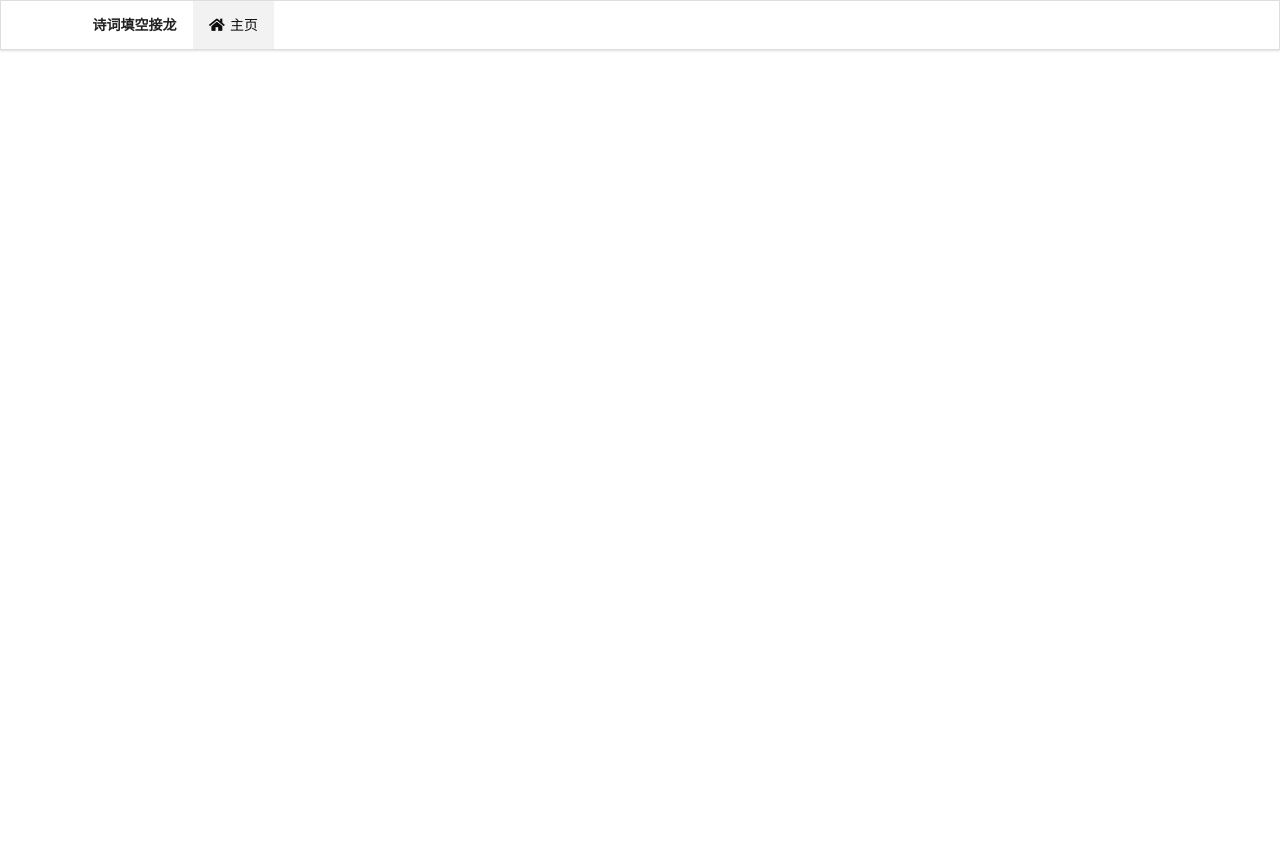
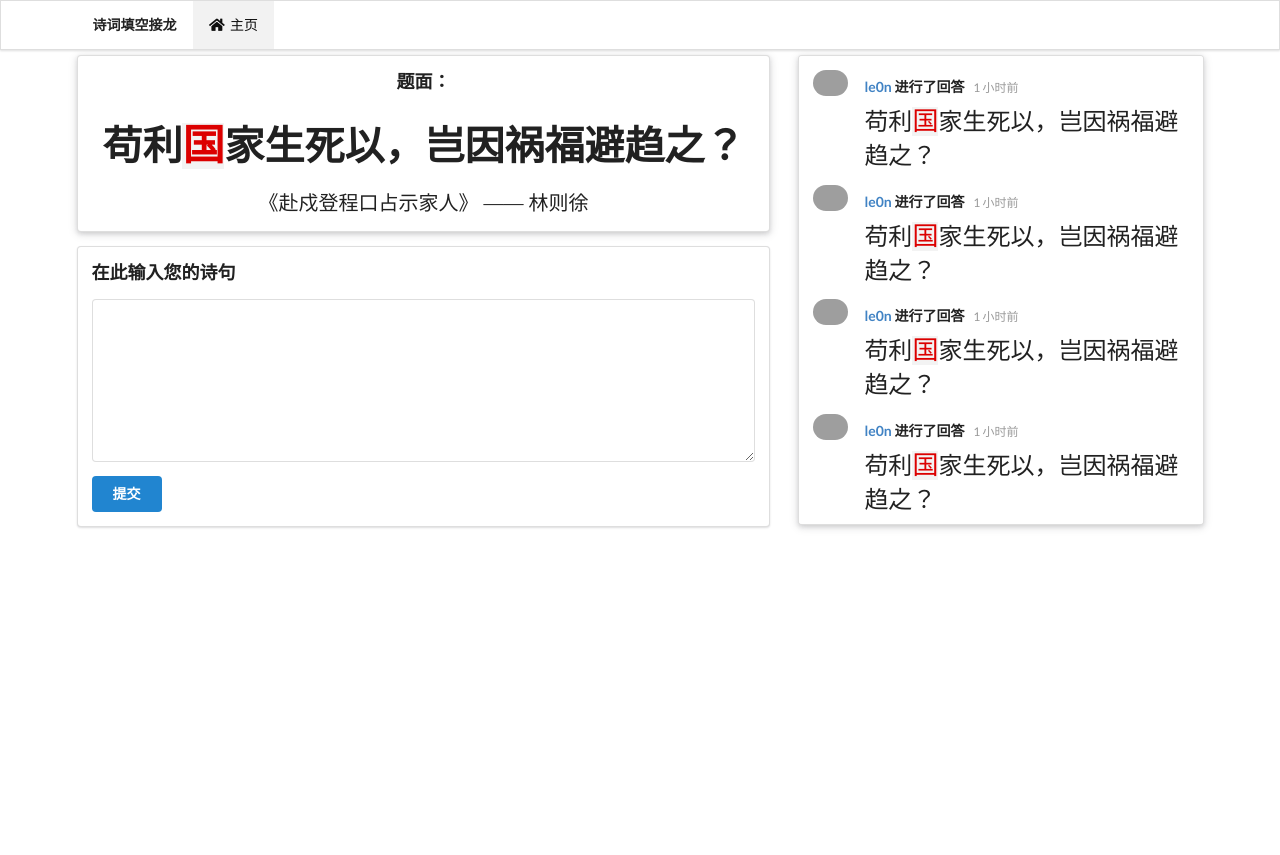
Before and after one commit to poem-snake/poem-snake, a Flask app: page / in a window 1280 px wide. After the commit the page ends 530 px from the top, so only its background shows below. Run offline with Flask 2, Linux system fonts and the light colour scheme; some libraries are stand-ins or nearby versions; some web fonts are replaced; grey boxes are pictures that could not be loaded.

Commit message:
主页前端模型

```diff
--- a/app.py
+++ b/app.py
@@ -105,7 +105,7 @@ def load_user(user_id):
 
 @app.route('/')
 def main():
-    return render_template('base.html')
+    return render_template('index.html')
 
 
 @app.route('/register', methods=['GET', 'POST'])
--- /dev/null
+++ b/static/style.css
@@ -0,0 +1,11 @@
+@font-face {
+    font-family: poem;
+    src: url(./poem.ttf);
+}
+.poem{
+    font-family: poem;
+}
+.now_char{
+    color:rgb(220, 0, 0);
+    background-color: #e5e5e575;
+}
--- a/templates/base.html
+++ b/templates/base.html
@@ -19,6 +19,7 @@
             max-width: 100%;
         }
     </style>
+    <link rel="stylesheet" type="text/css" href="{{url_for('static', filename='style.css')}}">
 </head>
 
 <body>
--- /dev/null
+++ b/templates/index.html
@@ -0,0 +1,279 @@
+{% extends 'base.html' %}
+{% block title %}主页{% endblock %}
+{% block body %}
+<div class="ui two column grid">
+    <div class="two column row">
+        <div class="ten wide column">
+            <div class="ui raised center aligned segment">
+                <h3>题面：</h3>
+                <h2 class="ui center algined header">
+                    <p id="problem" class="poem" style="font-size: 40px;">
+                        苟利<span class="now_char" style="font-size:42px;">国</span>家生死以，岂因祸福避趋之？
+                    </p>
+                </h2>
+                <p class="ui right floated" style="font-size: 20px;font-family:Kaiti;">
+                    <span id="title">《赴戍登程口占示家人》</span>
+                    ——
+                    <span id="author">林则徐</span>
+                </p>
+            </div>
+            <div class="ui container segment">
+                <div class="ui form">
+                    <h3>在此输入您的诗句</h3>
+                    <div class="field">
+                        <textarea rows="4" id="answer" class="poem" style="font-size: 24px;"></textarea>
+                    </div>
+                    <button class="ui primary button" id="submit">提交</button>
+                </div>
+            </div>
+        </div>
+        <div class="six wide column">
+            <div class="ui raised segment"  style="height: 470px;overflow: auto;" >
+                <div class="ui feed" id="history">
+                    <div class="event">
+                        <div class="label">
+                            <img src="https://cdn.luogu.com.cn/upload/usericon/128235.png">
+                        </div>
+                        <div class="content">
+                            <div class="summary">
+                                <a class="user">le0n</a> 进行了回答
+                                <div class="date">1 小时前 </div>
+                            </div>
+                            <div class="extra text">
+                                <p class="poem" style="font-size: 24px;">
+                                    苟利<span class="now_char" style="font-size:26px;">国</span>家生死以，岂因祸福避趋之？
+                                </p>
+                            </div>
+                        </div>
+                    </div>
+                    <div class="event">
+                        <div class="label">
+                            <img src="https://cdn.luogu.com.cn/upload/usericon/128235.png">
+                        </div>
+                        <div class="content">
+                            <div class="summary">
+                                <a class="user">le0n</a> 进行了回答
+                                <div class="date">1 小时前 </div>
+                            </div>
+                            <div class="extra text">
+                                <p class="poem" style="font-size: 24px;">
+                                    苟利<span class="now_char" style="font-size:26px;">国</span>家生死以，岂因祸福避趋之？
+                                </p>
+                            </div>
+                        </div>
+                    </div>
+                    <div class="event">
+                        <div class="label">
+                            <img src="https://cdn.luogu.com.cn/upload/usericon/128235.png">
+                        </div>
+                        <div class="content">
+                            <div class="summary">
+                                <a class="user">le0n</a> 进行了回答
+                                <div class="date">1 小时前 </div>
+                            </div>
+                            <div class="extra text">
+                                <p class="poem" style="font-size: 24px;">
+                                    苟利<span class="now_char" style="font-size:26px;">国</span>家生死以，岂因祸福避趋之？
+                                </p>
+                            </div>
+                        </div>
+                    </div>
+                    <div class="event">
+                        <div class="label">
+                            <img src="https://cdn.luogu.com.cn/upload/usericon/128235.png">
+                        </div>
+                        <div class="content">
+                            <div class="summary">
+                                <a class="user">le0n</a> 进行了回答
+                                <div class="date">1 小时前 </div>
+                            </div>
+                            <div class="extra text">
+                                <p class="poem" style="font-size: 24px;">
+                                    苟利<span class="now_char" style="font-size:26px;">国</span>家生死以，岂因祸福避趋之？
+                                </p>
+                            </div>
+                        </div>
+                    </div>
+                    <div class="event">
+                        <div class="label">
+                            <img src="https://cdn.luogu.com.cn/upload/usericon/128235.png">
+                        </div>
+                        <div class="content">
+                            <div class="summary">
+                                <a class="user">le0n</a> 进行了回答
+                                <div class="date">1 小时前 </div>
+                            </div>
+                            <div class="extra text">
+                                <p class="poem" style="font-size: 24px;">
+                                    苟利<span class="now_char" style="font-size:26px;">国</span>家生死以，岂因祸福避趋之？
+                                </p>
+                            </div>
+                        </div>
+                    </div>
+                    <div class="event">
+                        <div class="label">
+                            <img src="https://cdn.luogu.com.cn/upload/usericon/128235.png">
+                        </div>
+                        <div class="content">
+                            <div class="summary">
+                                <a class="user">le0n</a> 进行了回答
+                                <div class="date">1 小时前 </div>
+                            </div>
+                            <div class="extra text">
+                                <p class="poem" style="font-size: 24px;">
+                                    苟利<span class="now_char" style="font-size:26px;">国</span>家生死以，岂因祸福避趋之？
+                                </p>
+                            </div>
+                        </div>
+                    </div>
+                    <div class="event">
+                        <div class="label">
+                            <img src="https://cdn.luogu.com.cn/upload/usericon/128235.png">
+                        </div>
+                        <div class="content">
+                            <div class="summary">
+                                <a class="user">le0n</a> 进行了回答
+                                <div class="date">1 小时前 </div>
+                            </div>
+                            <div class="extra text">
+                                <p class="poem" style="font-size: 24px;">
+                                    苟利<span class="now_char" style="font-size:26px;">国</span>家生死以，岂因祸福避趋之？
+                                </p>
+                            </div>
+                        </div>
+                    </div>
+                    <div class="event">
+                        <div class="label">
+                            <img src="https://cdn.luogu.com.cn/upload/usericon/128235.png">
+                        </div>
+                        <div class="content">
+                            <div class="summary">
+                                <a class="user">le0n</a> 进行了回答
+                                <div class="date">1 小时前 </div>
+                            </div>
+                            <div class="extra text">
+                                <p class="poem" style="font-size: 24px;">
+                                    苟利<span class="now_char" style="font-size:26px;">国</span>家生死以，岂因祸福避趋之？
+                                </p>
+                            </div>
+                        </div>
+                    </div>
+                    <div class="event">
+                        <div class="label">
+                            <img src="https://cdn.luogu.com.cn/upload/usericon/128235.png">
+                        </div>
+                        <div class="content">
+                            <div class="summary">
+                                <a class="user">le0n</a> 进行了回答
+                                <div class="date">1 小时前 </div>
+                            </div>
+                            <div class="extra text">
+                                <p class="poem" style="font-size: 24px;">
+                                    苟利<span class="now_char" style="font-size:26px;">国</span>家生死以，岂因祸福避趋之？
+                                </p>
+                            </div>
+                        </div>
+                    </div>
+                    <div class="event">
+                        <div class="label">
+                            <img src="https://cdn.luogu.com.cn/upload/usericon/128235.png">
+                        </div>
+                        <div class="content">
+                            <div class="summary">
+                                <a class="user">le0n</a> 进行了回答
+                                <div class="date">1 小时前 </div>
+                            </div>
+                            <div class="extra text">
+                                <p class="poem" style="font-size: 24px;">
+                                    苟利<span class="now_char" style="font-size:26px;">国</span>家生死以，岂因祸福避趋之？
+                                </p>
+                            </div>
+                        </div>
+                    </div>
+                    <div class="event">
+                        <div class="label">
+                            <img src="https://cdn.luogu.com.cn/upload/usericon/128235.png">
+                        </div>
+                        <div class="content">
+                            <div class="summary">
+                                <a class="user">le0n</a> 进行了回答
+                                <div class="date">1 小时前 </div>
+                            </div>
+                            <div class="extra text">
+                                <p class="poem" style="font-size: 24px;">
+                                    苟利<span class="now_char" style="font-size:26px;">国</span>家生死以，岂因祸福避趋之？
+                                </p>
+                            </div>
+                        </div>
+                    </div>
+                    <div class="event">
+                        <div class="label">
+                            <img src="https://cdn.luogu.com.cn/upload/usericon/128235.png">
+                        </div>
+                        <div class="content">
+                            <div class="summary">
+                                <a class="user">le0n</a> 进行了回答
+                                <div class="date">1 小时前 </div>
+                            </div>
+                            <div class="extra text">
+                                <p class="poem" style="font-size: 24px;">
+                                    苟利<span class="now_char" style="font-size:26px;">国</span>家生死以，岂因祸福避趋之？
+                                </p>
+                            </div>
+                        </div>
+                    </div>
+                    <div class="event">
+                        <div class="label">
+                            <img src="https://cdn.luogu.com.cn/upload/usericon/128235.png">
+                        </div>
+                        <div class="content">
+                            <div class="summary">
+                                <a class="user">le0n</a> 进行了回答
+                                <div class="date">1 小时前 </div>
+                            </div>
+                            <div class="extra text">
+                                <p class="poem" style="font-size: 24px;">
+                                    苟利<span class="now_char" style="font-size:26px;">国</span>家生死以，岂因祸福避趋之？
+                                </p>
+                            </div>
+                        </div>
+                    </div>
+                    <div class="event">
+                        <div class="label">
+                            <img src="https://cdn.luogu.com.cn/upload/usericon/128235.png">
+                        </div>
+                        <div class="content">
+                            <div class="summary">
+                                <a class="user">le0n</a> 进行了回答
+                                <div class="date">1 小时前 </div>
+                            </div>
+                            <div class="extra text">
+                                <p class="poem" style="font-size: 24px;">
+                                    苟利<span class="now_char" style="font-size:26px;">国</span>家生死以，岂因祸福避趋之？
+                                </p>
+                            </div>
+                        </div>
+                    </div>
+                    <div class="event">
+                        <div class="label">
+                            <img src="https://cdn.luogu.com.cn/upload/usericon/128235.png">
+                        </div>
+                        <div class="content">
+                            <div class="summary">
+                                <a class="user">le0n</a> 进行了回答
+                                <div class="date">1 小时前 </div>
+                            </div>
+                            <div class="extra text">
+                                <p class="poem" style="font-size: 24px;">
+                                    苟利<span class="now_char" style="font-size:26px;">国</span>家生死以，岂因祸福避趋之？
+                                </p>
+                            </div>
+                        </div>
+                    </div>
+
+                </div>
+            </div>
+        </div>
+    </div>
+</div>
+{% endblock body%}
```
